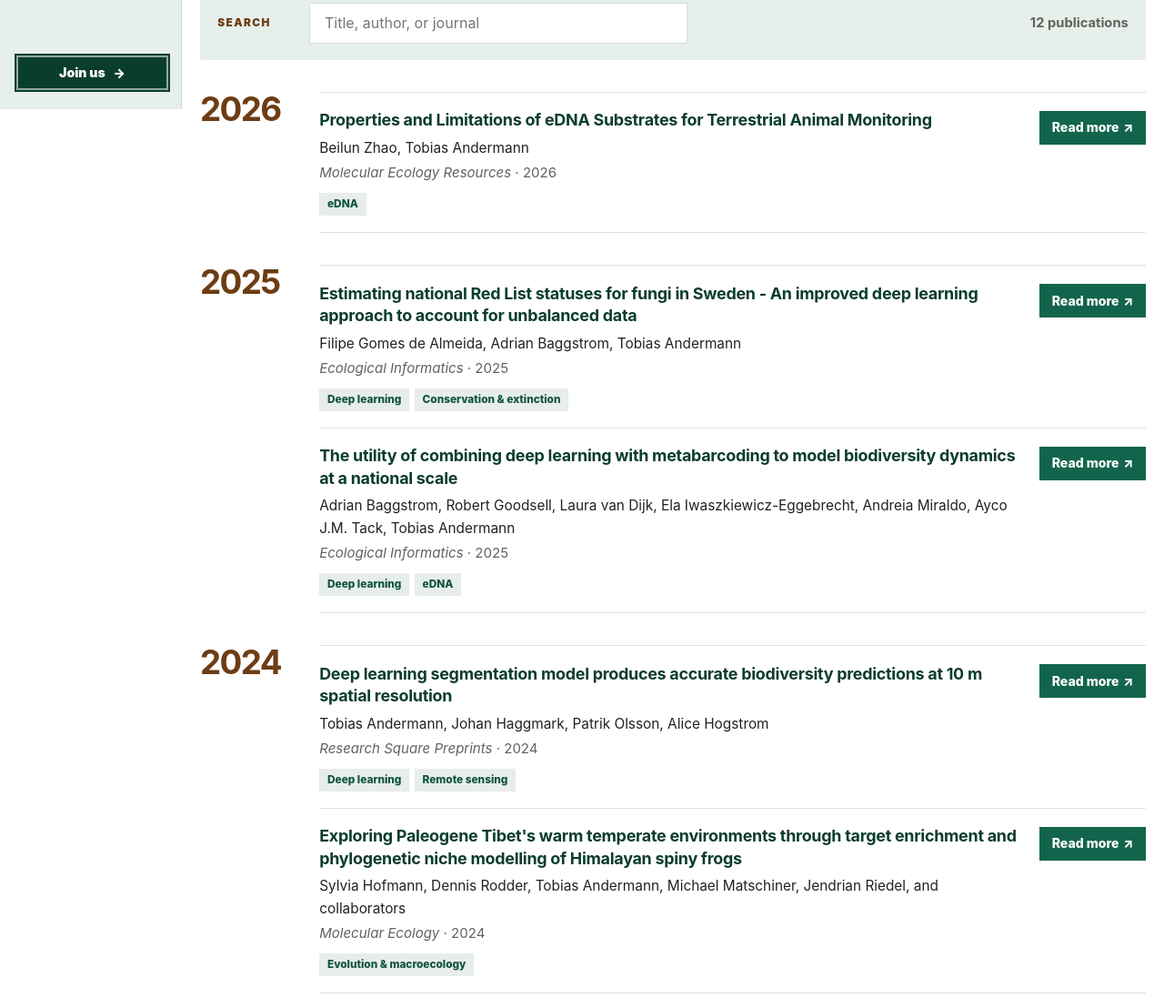
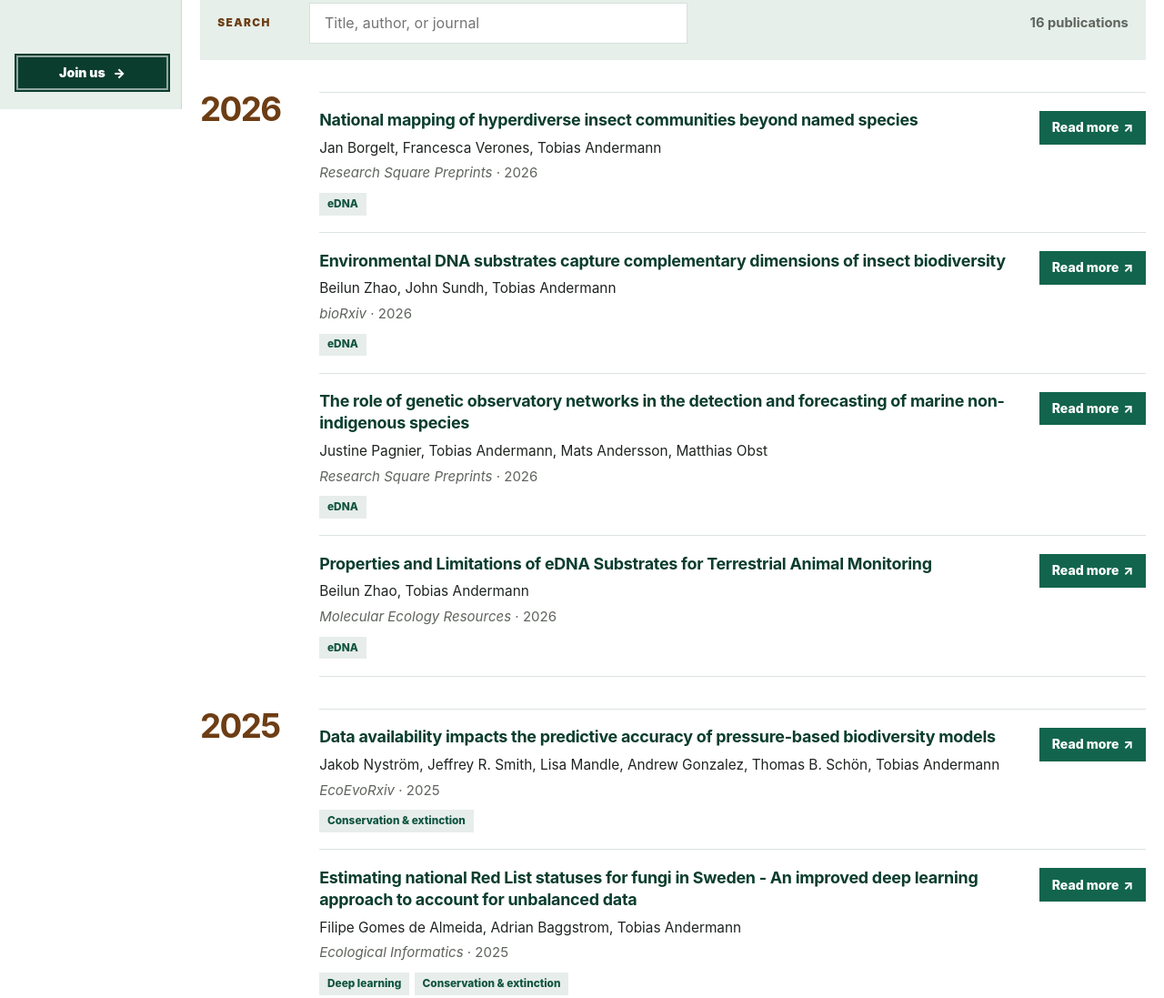
Before and after one commit to BiodiversityDataLab/bdl_webpage, a website: page research/publications/index.html in a window 1280 px wide. Shown: the part 680-1777 px from the top of the page at 91% size. Drawn offline with Linux system fonts and the light colour scheme.

Commit message:
Added Publications

```diff
--- a/research/publications/index.html
+++ b/research/publications/index.html
@@ -64,7 +64,7 @@
       <div class="page-hero-copy reveal">
         <p class="eyebrow">Research</p>
         <h1>Publications</h1>
-        <p class="lede">Peer-reviewed articles on environmental DNA, biodiversity modelling, and machine learning for conservation.</p>
+        <p class="lede">Peer-reviewed articles and preprints on environmental DNA, biodiversity modelling, and machine learning for conservation.</p>
       </div>
     </div>
   </section>
@@ -86,13 +86,40 @@
         <div class="pub-filter-row pub-search-row">
           <label class="pub-filter-label" for="pub-search">Search</label>
           <input id="pub-search" class="pub-search" type="search" placeholder="Title, author, or journal" autocomplete="off">
-          <p class="pub-count" aria-live="polite" data-pub-count>12 publications</p>
+          <p class="pub-count" aria-live="polite" data-pub-count>16 publications</p>
         </div>
       </div>
       <div class="pub-groups" data-pub-list>
       <section class="pub-year reveal" data-pub-year="2026" aria-labelledby="pub-y2026">
         <h3 class="pub-year-heading" id="pub-y2026">2026</h3>
         <ol class="pub-list">
+          <li class="pub-item" data-year="2026" data-topics="edna">
+            <div class="pub-main">
+              <h4 class="pub-title">National mapping of hyperdiverse insect communities beyond named species</h4>
+              <p class="pub-authors">Jan Borgelt, Francesca Verones, Tobias Andermann</p>
+              <p class="pub-venue"><em>Research Square Preprints</em> · 2026</p>
+              <div class="pub-tags"><span class="pub-tag">eDNA</span></div>
+            </div>
+            <div class="pub-links"><a class="pub-link" href="https://doi.org/10.21203/rs.3.rs-11151855/v1" target="_blank" rel="noopener">Read more <span aria-hidden="true">&nearr;</span></a></div>
+          </li>
+          <li class="pub-item" data-year="2026" data-topics="edna">
+            <div class="pub-main">
+              <h4 class="pub-title">Environmental DNA substrates capture complementary dimensions of insect biodiversity</h4>
+              <p class="pub-authors">Beilun Zhao, John Sundh, Tobias Andermann</p>
+              <p class="pub-venue"><em>bioRxiv</em> · 2026</p>
+              <div class="pub-tags"><span class="pub-tag">eDNA</span></div>
+            </div>
+            <div class="pub-links"><a class="pub-link" href="https://doi.org/10.64898/2026.09.13.750568" target="_blank" rel="noopener">Read more <span aria-hidden="true">&nearr;</span></a></div>
+          </li>
+          <li class="pub-item" data-year="2026" data-topics="edna">
+            <div class="pub-main">
+              <h4 class="pub-title">The role of genetic observatory networks in the detection and forecasting of marine non-indigenous species</h4>
+              <p class="pub-authors">Justine Pagnier, Tobias Andermann, Mats Andersson, Matthias Obst</p>
+              <p class="pub-venue"><em>Research Square Preprints</em> · 2026</p>
+              <div class="pub-tags"><span class="pub-tag">eDNA</span></div>
+            </div>
+            <div class="pub-links"><a class="pub-link" href="https://doi.org/10.21203/rs.3.rs-8702791/v1" target="_blank" rel="noopener">Read more <span aria-hidden="true">&nearr;</span></a></div>
+          </li>
           <li class="pub-item" data-year="2026" data-topics="edna">
             <div class="pub-main">
               <h4 class="pub-title">Properties and Limitations of eDNA Substrates for Terrestrial Animal Monitoring</h4>
@@ -107,6 +134,15 @@
       <section class="pub-year reveal" data-pub-year="2025" aria-labelledby="pub-y2025">
         <h3 class="pub-year-heading" id="pub-y2025">2025</h3>
         <ol class="pub-list">
+          <li class="pub-item" data-year="2025" data-topics="conservation">
+            <div class="pub-main">
+              <h4 class="pub-title">Data availability impacts the predictive accuracy of pressure-based biodiversity models</h4>
+              <p class="pub-authors">Jakob Nyström, Jeffrey R. Smith, Lisa Mandle, Andrew Gonzalez, Thomas B. Schön, Tobias Andermann</p>
+              <p class="pub-venue"><em>EcoEvoRxiv</em> · 2025</p>
+              <div class="pub-tags"><span class="pub-tag">Conservation &amp; extinction</span></div>
+            </div>
+            <div class="pub-links"><a class="pub-link" href="https://doi.org/10.32942/X2507T" target="_blank" rel="noopener">Read more <span aria-hidden="true">&nearr;</span></a></div>
+          </li>
           <li class="pub-item" data-year="2025" data-topics="deep-learning conservation">
             <div class="pub-main">
               <h4 class="pub-title">Estimating national Red List statuses for fungi in Sweden - An improved deep learning approach to account for unbalanced data</h4>
```
